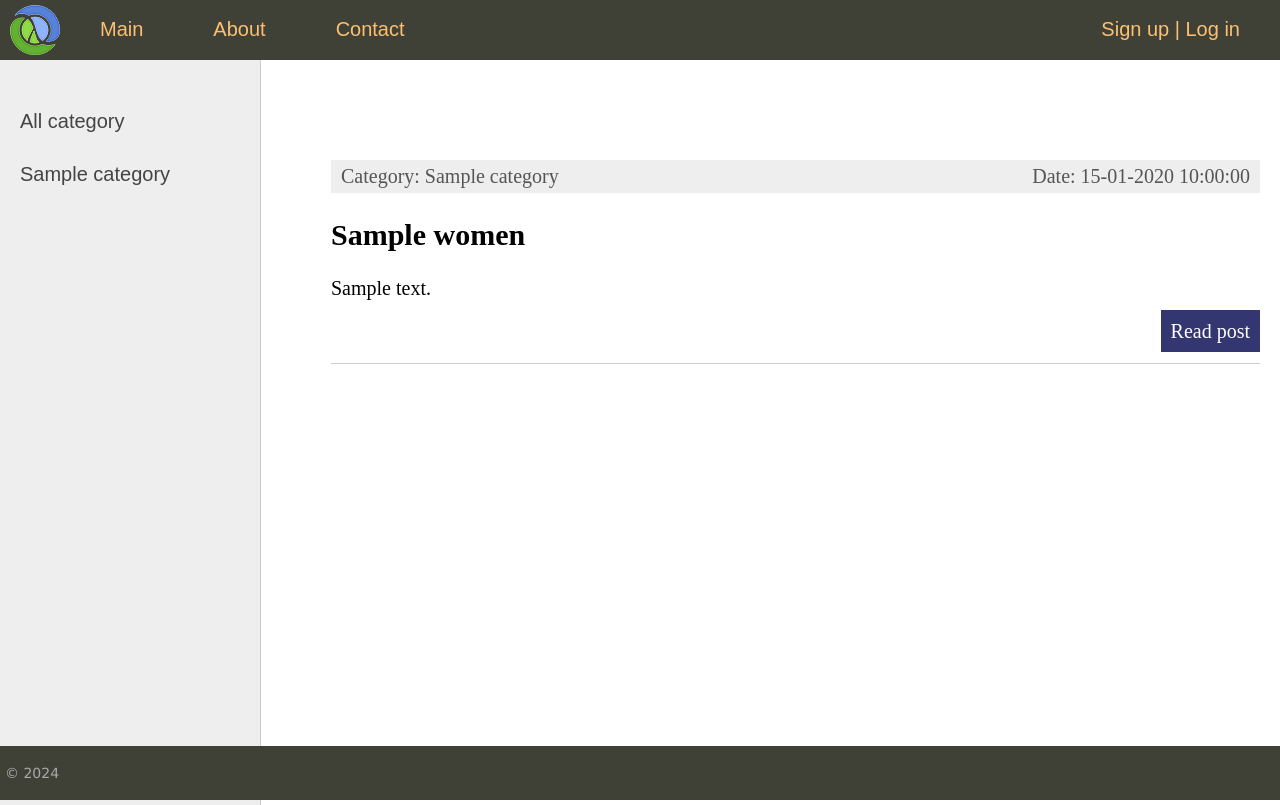
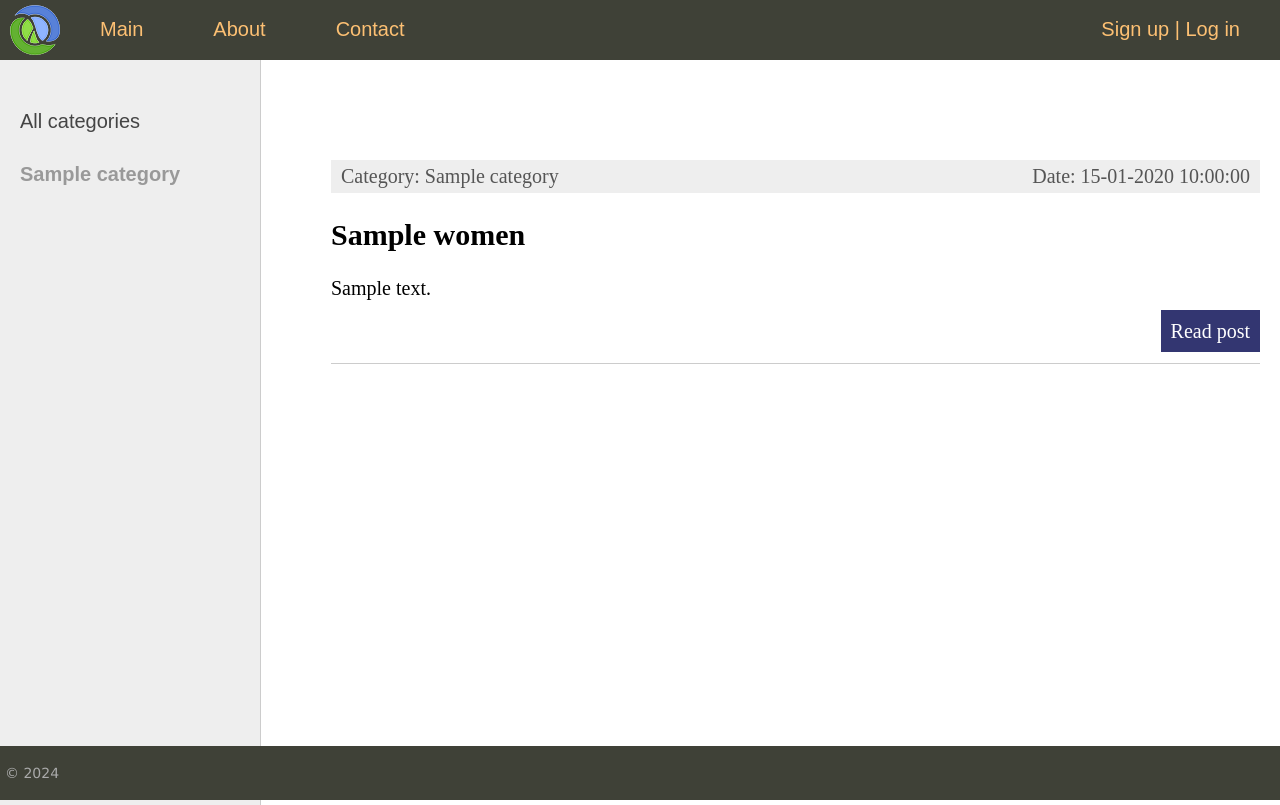
Before and after one commit to Lap0chka/women-Django-DRF-, a Django app: a page that uses famous_women/women/templates/base.html in a window 1280 px wide. Shown: the top 805 px of the page. Run offline with Django 5.2, Linux system fonts and the light colour scheme; tables that the repository leaves empty hold one stand-in row (values such as "Sample post").

Commit message:
add templatetags caregory 01.07.2024

```diff
--- a/famous_women/static/women/css/styles.css
+++ b/famous_women/static/women/css/styles.css
@@ -44,7 +44,7 @@ p.link-read-post a {
 div.article-panel {
     background: #eee;
     padding: 5px 10px 5px 10px;
-    box-sizing border-box;
+    box-sizing: border-box;
     overflow: hidden;
     color: #555;
 }
--- a/famous_women/women/models.py
+++ b/famous_women/women/models.py
@@ -24,7 +24,7 @@ class Women(models.Model):
         return reverse('women:post', args=[self.slug])
 
     def save(self):
-        if self.slug is None:
+        if not self.slug:
             self.slug = slugify(self.title)
         super().save()
 
@@ -53,6 +53,6 @@ class Categories(models.Model):
     def save(
             self, force_insert=False, force_update=False, using=None, update_fields=None
     ):
-        if self.slug is None:
+        if not self.slug:
             self.slug = slugify(self.name)
         super().save()
--- a/famous_women/women/templates/base.html
+++ b/famous_women/women/templates/base.html
@@ -1,8 +1,9 @@
 {% load static %}
+{% load women_tags %}
 <!DOCTYPE html>
 <html>
 <head>
-    <title>{{title}}</title>
+    <title>{{ title }}</title>
     <link type="text/css" href="{% static 'women/css/styles.css' %}" rel="stylesheet"/>
     <meta http-equiv="Content-Type" content="text/html; charset=utf-8">
     <link rel="shortcut icon" href="{% static 'women/images/main.ico' %}" type="image/x-icon"/>
@@ -24,7 +25,7 @@
                     <li><a href="{% url 'women:contact' %}">Contact</a></li>
 
                     {% if request.user.is_authenticated %}
-                    <li class="last"> {{user.username}} | <a href="">Log out</a></li>
+                    <li class="last"> {{ user.username }} | <a href="">Log out</a></li>
                     {% else %}
                     <li class="last"><a href="">Sign up</a> | <a href="">Log in</a></li>
                     {% endif %}
@@ -33,29 +34,16 @@
             </div>
             {% endblock mainmenu %}
 
-
             <table class="table-content" border=0 cellpadding="0" cellspacing="0">
                 <tr>
                     <!-- Sidebar слева -->
                     <td valign="top" class="left-chapters">
                         <ul id="leftchapters">
-                            {% if cat_selected == 0 %}
-                            <li class="selected">All category</li>
-                            {% else %}
-                            <li><a href="">All category</a></li>
-                            {% endif %}
-
-                            {% for c in cats %}
-                            <li><a href="{% url 'women:index_cat' c.name %}">{{ c.name|capfirst }}</a></li>
-                            {%endfor%}
+                            {% show_categories cat_selected %}
                         </ul>
                     </td>
                     <!-- Конец Sidebar'а -->
                     <td valign="top" class="content">
-                        <!-- Хлебные крошки -->
-                        {% block breadcrumbs %}
-                        {% endblock %}
-
                         <!-- Блок контента -->
                         <div class="content-text">
                             {% block content %}
@@ -64,18 +52,18 @@
                                 <li>
                                     <div class="article-panel">
                                         <p class="first">Category:
-                                            {{p.get_categories}}
+                                            {{ p.get_categories }}
                                         </p>
-                                        <p class="last">Date: {{p.time_update|date:"d-m-Y H:i:s"}}</p>
+                                        <p class="last">Date: {{ p.time_update|date:"d-m-Y H:i:s" }}</p>
                                     </div>
 
                                     {% if p.photo %}
-                                    <p><img class="img-article-left thumb" src="{{p.photo.url}}"></p>
+                                    <p><img class="img-article-left thumb" src="{{ p.photo.url }}"></p>
                                     {% endif %}
 
-                                    <h2>{{p.title}}</h2>
+                                    <h2>{{ p.title }}</h2>
                                     {% autoescape on %}
-                                    {{p.content|linebreaks|truncatewords:50}}
+                                    {{ p.content|linebreaks|truncatewords:50 }}
                                     {% endautoescape %}
                                     <div class="clear"></div>
                                     <p class="link-read-post"><a href="{{ p.get_absolute_url }}">Read post</a></p>
@@ -107,13 +95,11 @@
                                         <a href="?page={{ page_obj.next_page_number }}">&gt;</a>
                                     </li>
                                     {% endif %}
-
                                 </ul>
                             </nav>
                             {% endif %}
                         </div>
                         <!-- Конец блока контента -->
-
                     </td>
                 </tr>
             </table>
--- /dev/null
+++ b/famous_women/women/templates/women/includes/categories_list.html
@@ -0,0 +1,20 @@
+
+<li>
+    {% if not cat_selected  %}
+        <strong>All categories</strong>
+    {%else %}
+        <a href="{% url 'women:index' %}">
+            All categories
+        </a>
+    {%endif%}
+</li>
+
+{% for category in cats %}
+<li>
+    {% if category.id == cat_selected %}
+    <strong>{{ category.name|capfirst }}</strong>
+    {% else %}
+    <a href="{% url 'women:index_cat' category.name %}">{{ category.name|capfirst }}</a>
+    {% endif %}
+</li>
+{% endfor %}
--- /dev/null
+++ b/famous_women/women/templatetags/women_tags.py
@@ -0,0 +1,11 @@
+from django import template
+
+from women.models import Categories
+
+register = template.Library()
+
+
+@register.inclusion_tag('women/includes/categories_list.html')
+def show_categories(cat_selected=0):
+    cats = Categories.objects.all()
+    return {'cats': cats, 'cat_selected': cat_selected}
--- a/famous_women/women/urls.py
+++ b/famous_women/women/urls.py
@@ -6,7 +6,7 @@ app_name = 'women'
 
 urlpatterns = [
     path('', views.index, name='index'),
-    path('category/<str:category>', views.index, name='index_cat'),
+    path('category/<str:category>', views.category_view, name='index_cat'),
     path('article/<slug:post_slug>', views.post, name='post'),
     path('about/', views.about, name='about'),
     path('contact/', views.contact, name='contact')
--- a/famous_women/women/views.py
+++ b/famous_women/women/views.py
@@ -3,14 +3,20 @@ from django.shortcuts import render, get_object_or_404
 from women.models import Women, Categories
 
 
-def index(reqeust, category=None):
+def index(reqeust):
     posts = Women.published.all()
-    if category:
-        posts = Women.objects.filter(is_published=True, categories__name=category)
-    cats = Categories.objects.all()
+
     return render(reqeust, 'base.html', {
         'posts': posts,
-        'cats': cats,
+    })
+
+
+def category_view(reqeust, category):
+    category = get_object_or_404(Categories, name=category)
+    posts = Women.published.filter(categories=category)
+    return render(reqeust, 'base.html', {
+        'posts': posts,
+        'cat_selected': category.pk
     })
 
 
```
Also changed, not shown: famous_women/women/templatetags/__init__.py (added), 1 other file.
